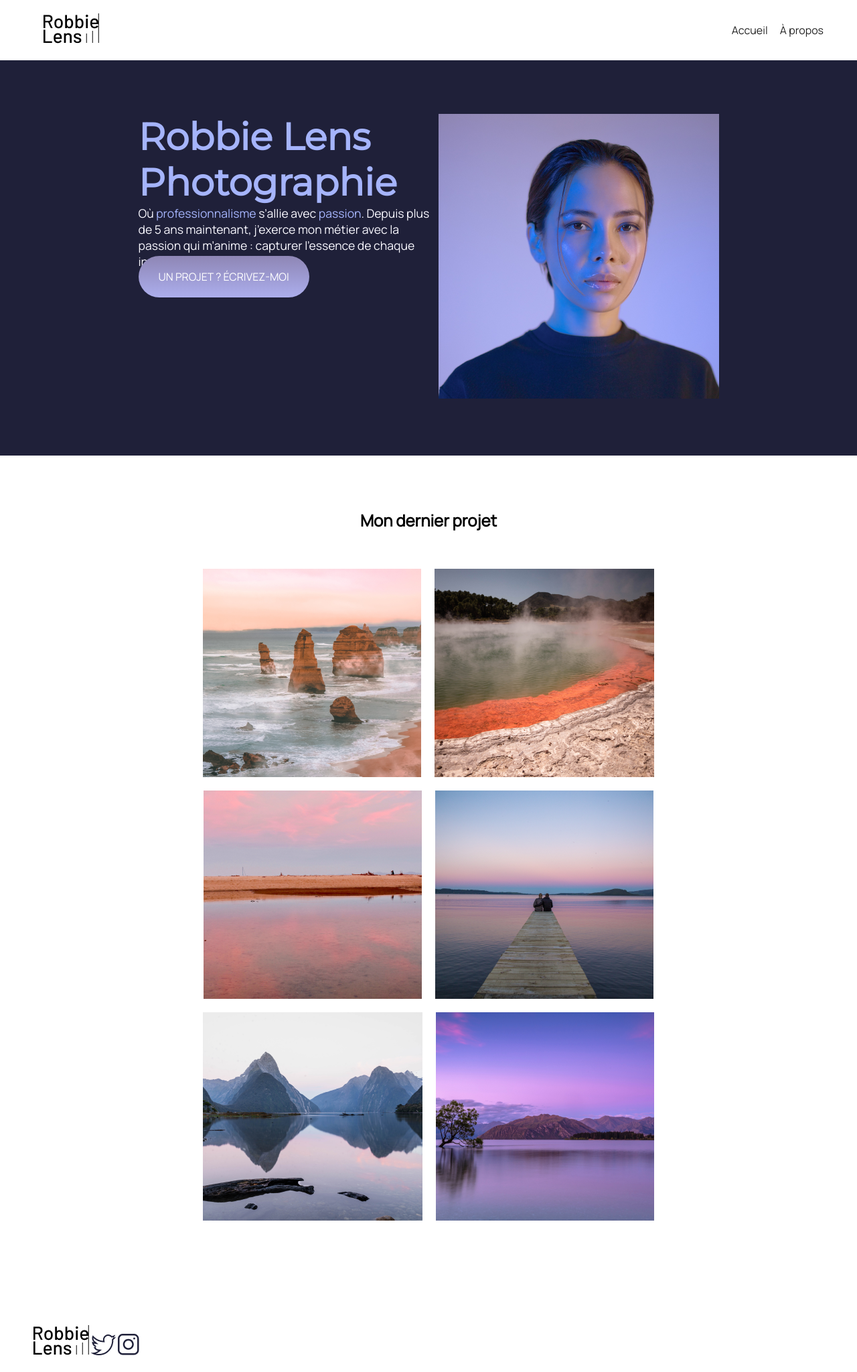
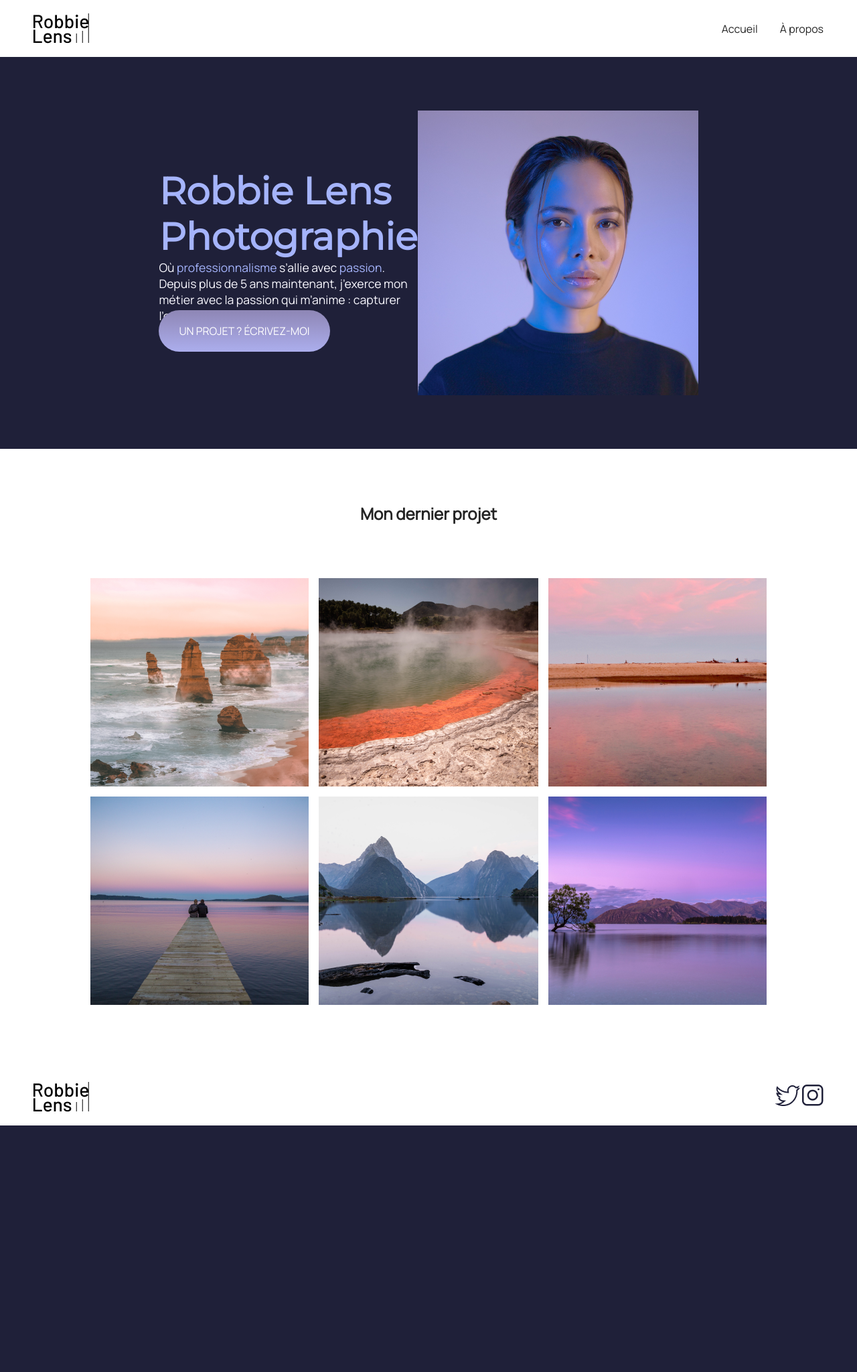
Before and after one commit to JingFERMENT/robbieLensPhotographie, a plain HTML site: page index.html in a window 1280 px wide. Shown: the whole page at 67% size. After the commit the page ends 1680 px from the top, so only its background shows below. Drawn offline with Linux system fonts and the light colour scheme.

Commit message:
flexbox done

```diff
--- a/index.html
+++ b/index.html
@@ -1,6 +1,5 @@
 <!DOCTYPE html>
 <html lang="fr">
-
   <head>
     <meta charset="UTF-8" />
     <meta name="viewport" content="width=device-width, initial-scale=1.0" />
@@ -10,7 +9,10 @@
     <!-- google font Montserrat et Manrope -->
     <link rel="preconnect" href="https://fonts.googleapis.com" />
     <link rel="preconnect" href="https://fonts.gstatic.com" crossorigin />
-  <link href="https://fonts.googleapis.com/css2?family=Manrope&family=Montserrat&display=swap" rel="stylesheet" />
+    <link
+      href="https://fonts.googleapis.com/css2?family=Manrope&family=Montserrat&display=swap"
+      rel="stylesheet"
+    />
   </head>
 
   <body>
@@ -18,8 +20,8 @@
     <header>
       <!-- nav -->
       <nav>
-      <a href="index.html" class="line-icone"><img src="images/logo.png" alt="Logo Robbie Lens" /></a>
-      <div class="nav-bar">
+        <img src="images/logo.png" alt="Logo Robbie Lens" />
+        <div>
           <a href="index.html">Accueil</a>
           <a href="a-propos.html">À propos</a>
         </div>
@@ -31,7 +33,7 @@
     <main>
       <!-- section -->
       <section class="introduction">
-      <div class="introduction-content">
+        <div>
           <h1>Robbie Lens Photographie</h1>
           <p>
             Où <em>professionnalisme</em> s’allie avec <em>passion</em>. Depuis
@@ -42,22 +44,25 @@
             <a href="" class="cta">UN PROJET ? ÉCRIVEZ-MOI</a>
           </div>
         </div>
-      <div>
-        <img src="images/robbie-lens.png" alt="Portrait avec effet de Robbie Lens" />
-      </div>
+        <img
+          src="images/robbie-lens.png"
+          alt="Portrait avec effet de Robbie Lens"
+        />
       </section>
       <!-- end of section -->
 
       <!-- section -->
       <section class="last-project">
         <h2>Mon dernier projet</h2>
-      <div class="galery-photos">
-        <img src="/images/accueil/element-1.png" alt="element-1">
-        <img src="/images/accueil/element-2.png" alt="element-2">
-        <img src="/images/accueil/element-3.png" alt="element-3">
-        <img src="/images/accueil/element-4.png" alt="element-4">
-        <img src="/images/accueil/element-5.png" alt="element-5">
-        <img src="/images/accueil/element-6.png" alt="element-6">
+        <div>
+          <img src="/images/accueil/element-1.png" alt="element-1" />
+          <img src="/images/accueil/element-2.png" alt="element-2" />
+          <img src="/images/accueil/element-3.png" alt="element-3" />
+        </div>
+        <div>
+          <img src="/images/accueil/element-4.png" alt="element-4" />
+          <img src="/images/accueil/element-5.png" alt="element-5" />
+          <img src="/images/accueil/element-6.png" alt="element-6" />
         </div>
       </section>
     </main>
@@ -65,13 +70,22 @@
 
     <!-- footer -->
     <footer>
-    <a href="index.html"><img src="images/logo.png" alt="Logo Robbie Lens" /></a>
-    <a target="_blank" href="https://twitter.com"><img src="images/twitter.png" alt="Logo Twitter"
-        title="Compte Twitter" /></a>
-    <a target="_blank" href="https://www.instagram.com/"><img src="images/instagram.png" alt="Logo Instagram"
-        title="Compte Instagram" /></a>
+      <img src="images/logo.png" alt="Logo Robbie Lens" />
+      <div>
+        <a target="_blank" href="https://twitter.com"
+          ><img
+            src="images/twitter.png"
+            alt="Logo Twitter"
+            title="Compte Twitter"
+        /></a>
+        <a target="_blank" href="https://www.instagram.com/"
+          ><img
+            src="images/instagram.png"
+            alt="Logo Instagram"
+            title="Compte Instagram"
+        /></a>
+      </div>
     </footer>
     <!-- end of footer -->
   </body>
-
 </html>
--- a/style.css
+++ b/style.css
@@ -52,7 +52,7 @@ a:hover {
 }
 
 .cta:hover {
-  background: linear-gradient(#696484, #8788BA);
+  background: linear-gradient(#696484, #8788ba);
   text-decoration: none;
 }
 
@@ -83,6 +83,7 @@ section {
   margin: auto;
 }
 
+footer,
 nav {
   display: flex;
   justify-content: space-between;
@@ -90,33 +91,31 @@ nav {
 }
 
 nav a {
-  padding-left: 15px;
+  margin-left: 30px;
 }
 
 .last-project {
   background-color: #fff;
+  padding: 80px;
 }
 
 .last-project h2 {
- color: #000;
- text-align: center;
+  color: #242424;
+  text-align: center;
+  margin-bottom: 80px;
 }
 
 .introduction {
   display: flex;
+  width: 50%;
+  margin: auto;
   justify-content: center;
+  align-items: center;
 }
 
-.introduction-content {
-  width: 40%;
-  margin: 0;
+.last-project div {
+  display: flex;
+  justify-content: center;
+  margin-bottom: 15px;
+  gap: 15px;
 }
-
-.galery-photos {
-  padding: 5%;
-  display: flex;
-  flex-wrap: wrap;
-  justify-content: center;
-  align-items: center;
-  gap: 20px;
-}
```
Also changed, not shown: a-propos.html (+18 -4 lines). Lines whose indentation alone changed are shown as unchanged.
